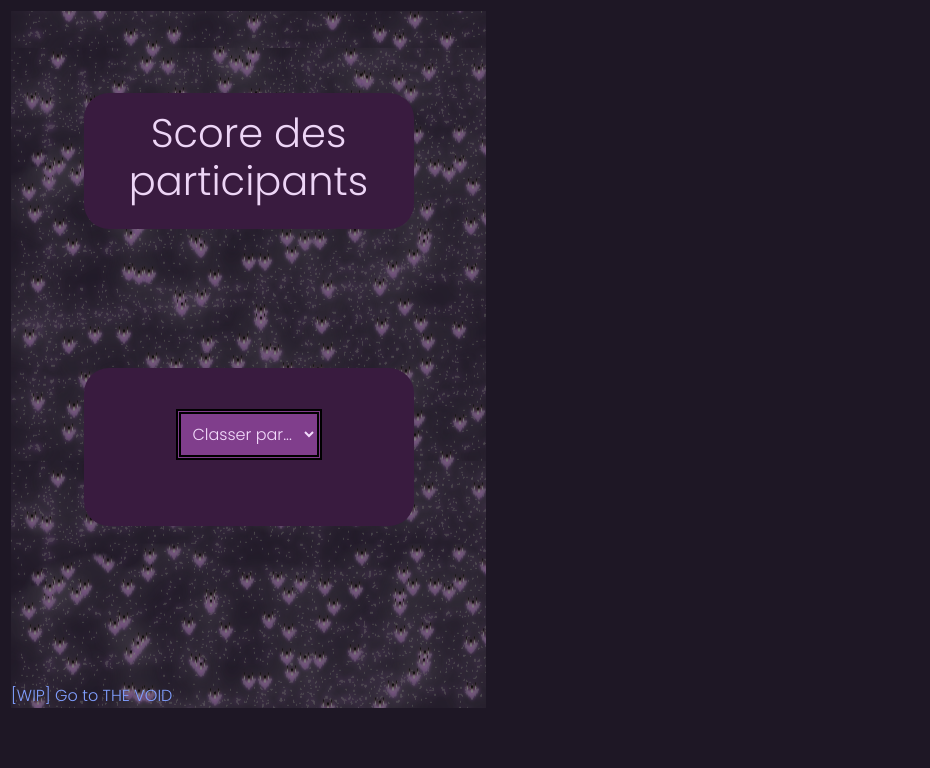
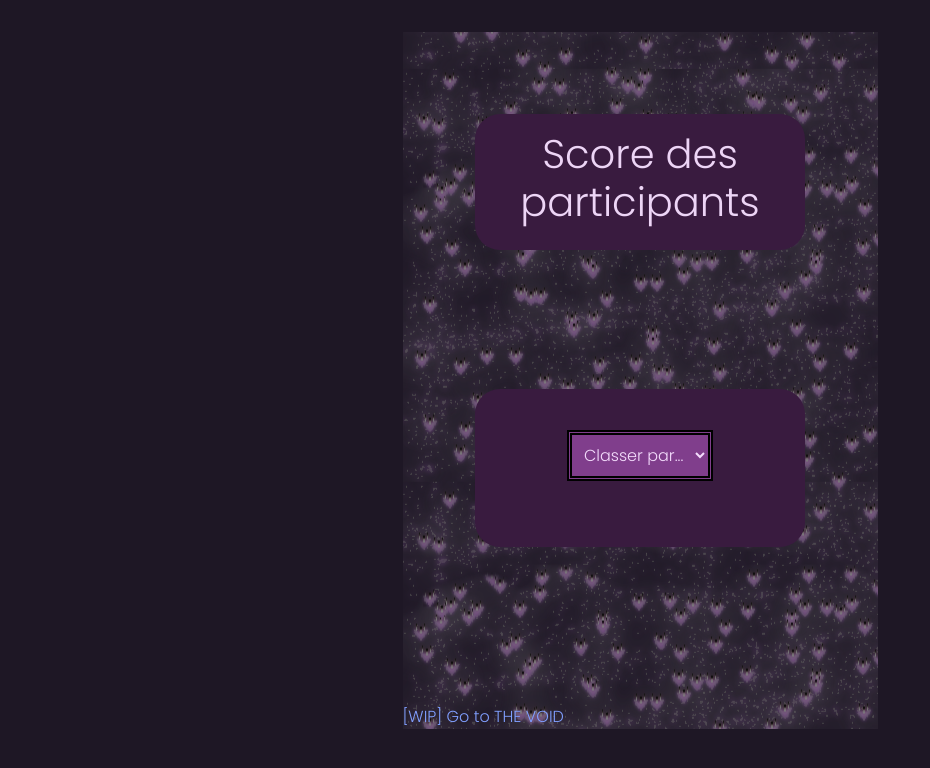
Before and after one commit to on99720/proj-gamingReims, a PHP site: page /endpage.php in a window 1280 px wide. Shown: the top 768 px of the page, without its empty margins (0-930 px from the left). Run offline with PHP 8.4, Linux system fonts and the light colour scheme; data that the repository does not hold is empty.

Commit message:
PhpStorm, c'est de la merde ! (23/10/2022, 00H21) - Correction css "neige falling"", mal mis à jour.
- Pas d'erreurs apparentes.

```diff
--- a/css/EffetDeNeige.css
+++ b/css/EffetDeNeige.css
@@ -1,6 +1,7 @@
 .illustration {
     position: relative;
-    margin: -5px auto 0 -5px;
+
+    margin: 2em auto;
     width : 475px;
     height: auto;
 }
```
